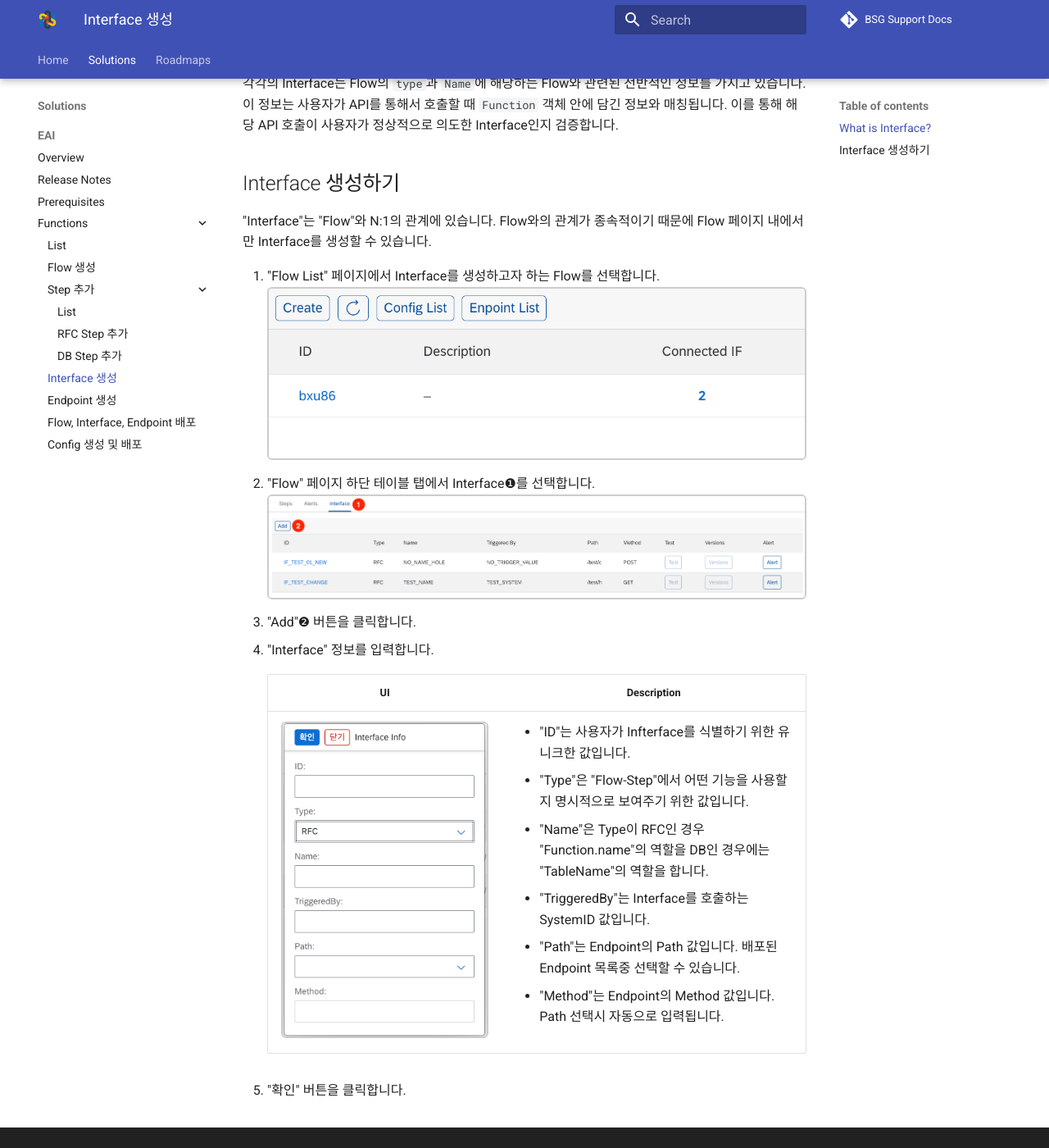
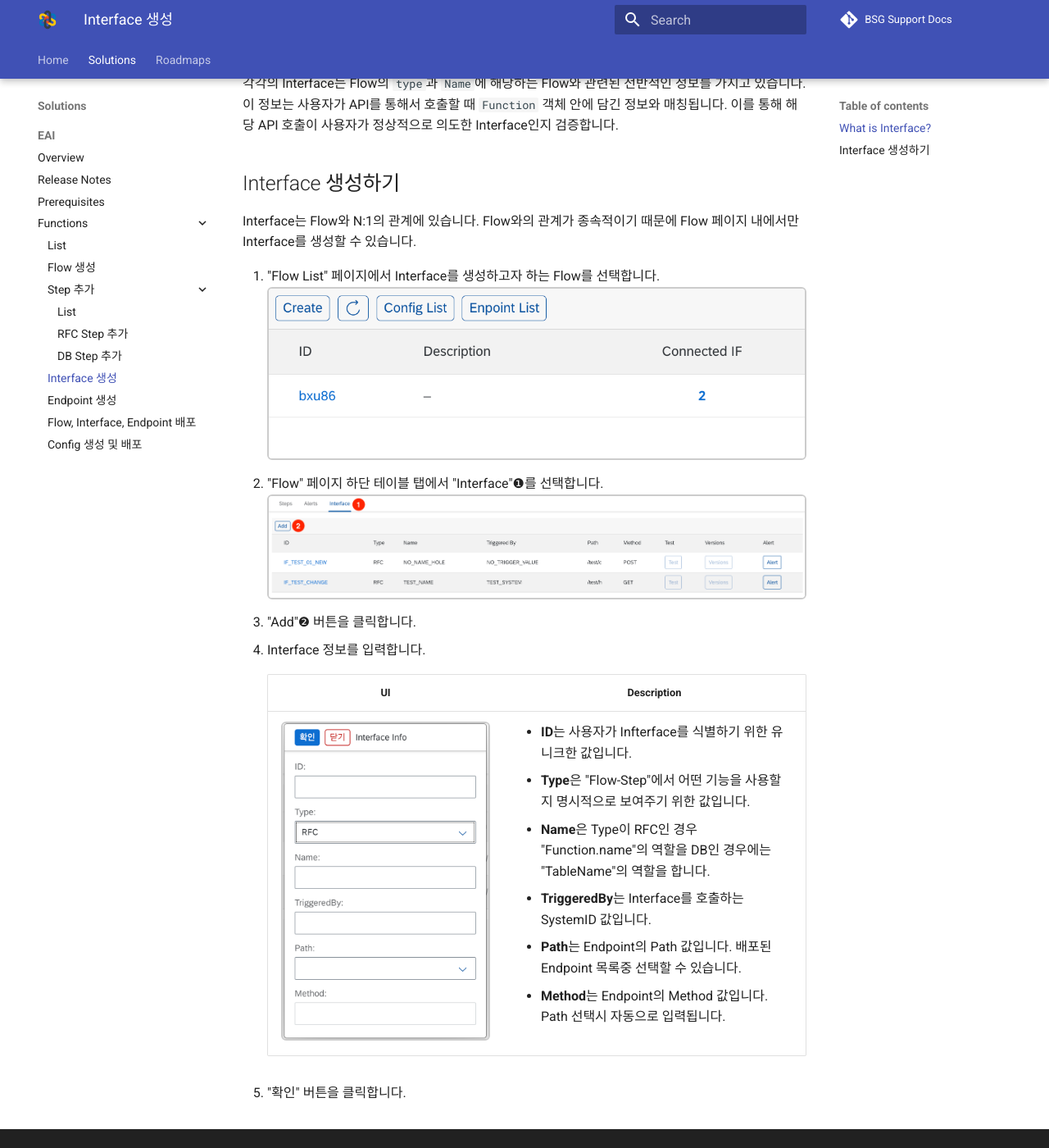
Before and after one commit to bsgp/docs, an MkDocs documentation site: the page built from docs/eai/functions/create_interface.md, in a window 1280 px wide and 1400 px high, scrolled down 364 px. Shown: the whole window at 82% size. Built offline with MkDocs 1.6.1 and Material for MkDocs 9.7.7, drawn with Linux system fonts in a browser that asks for light colours; comment, search, counter and statistics services are not loaded; some of the changed text lies outside the part shown.

```diff
--- a/docs/eai/functions/create_interface.md
+++ b/docs/eai/functions/create_interface.md
@@ -1,7 +1,7 @@
 # Create Interface
 
 ## What is Interface?
-"Interface"는 "Flow"를 실행하기 위해 필요한 매개체입니다. 사용자는 Interface를 생성하여 Flow를 실행할 수 있는 API를 만들 수 있습니다.
+Interface는 Flow를 실행하기 위해 필요한 매개체입니다. 사용자는 Interface를 생성하여 Flow를 실행할 수 있는 API를 만들 수 있습니다.
 > ❗️
 > Interface를 생성하려면, 사전에 배포된 Endpoint가 필요합니다. [Endpoint 생성하기](/eai/functions/create_endpoint) 문서를 참조하세요.
 
@@ -9,17 +9,17 @@
 
 ## Interface 생성하기
 
-"Interface"는 "Flow"와 N:1의 관계에 있습니다. Flow와의 관계가 종속적이기 때문에 Flow 페이지 내에서만 Interface를 생성할 수 있습니다.
+Interface는 Flow와 N:1의 관계에 있습니다. Flow와의 관계가 종속적이기 때문에 Flow 페이지 내에서만 Interface를 생성할 수 있습니다.
 
 1. "Flow List" 페이지에서 Interface를 생성하고자 하는 Flow를 선택합니다.
    ![Image](assets/eai_flow_list.png)
-2. "Flow" 페이지 하단 테이블 탭에서 Interface❶를 선택합니다.
+2. "Flow" 페이지 하단 테이블 탭에서 "Interface"❶를 선택합니다.
    ![Image](assets/eai_if_create.png)
 3. "Add"❷ 버튼을 클릭합니다.
-4. "Interface" 정보를 입력합니다.
+4. Interface 정보를 입력합니다.
 
     |UI  |<p style="text-align: center;">Description</p>|
     |:---:|------------|
-    |![Image](assets/eai_if_info.png)  |  <ul style="font-size: .8rem;"><li>"ID"는 사용자가 Infterface를 식별하기 위한 유니크한 값입니다.</li><li>"Type"은 "Flow-Step"에서 어떤 기능을 사용할지 명시적으로 보여주기 위한 값입니다.</li><li>"Name"은 Type이 RFC인 경우 "Function.name"의 역할을 DB인 경우에는 "TableName"의 역할을 합니다.</li><li>"TriggeredBy"는 Interface를 호출하는 SystemID 값입니다.</li><li>"Path"는 Endpoint의 Path 값입니다. 배포된 Endpoint 목록중 선택할 수 있습니다.</li><li>"Method"는 Endpoint의 Method 값입니다. Path 선택시 자동으로 입력됩니다.</li></ul>|
+    |![Image](assets/eai_if_info.png)  |  <ul style="font-size: .8rem;"><li>**ID**는 사용자가 Infterface를 식별하기 위한 유니크한 값입니다.</li><li>**Type**은 "Flow-Step"에서 어떤 기능을 사용할지 명시적으로 보여주기 위한 값입니다.</li><li>**Name**은 Type이 RFC인 경우 "Function.name"의 역할을 DB인 경우에는 "TableName"의 역할을 합니다.</li><li>**TriggeredBy**는 Interface를 호출하는 SystemID 값입니다.</li><li>**Path**는 Endpoint의 Path 값입니다. 배포된 Endpoint 목록중 선택할 수 있습니다.</li><li>**Method**는 Endpoint의 Method 값입니다. Path 선택시 자동으로 입력됩니다.</li></ul>|
 
 5. "확인" 버튼을 클릭합니다.
```
Also changed, not shown: docs/eai/functions/create_config.md (+5 -5 lines), docs/eai/functions/create_endpoint.md (+14 -0 lines), docs/eai/functions/assets/eai_endpoint_info.png (added), docs/eai/functions/assets/eai_endpoint_list.png (added).
